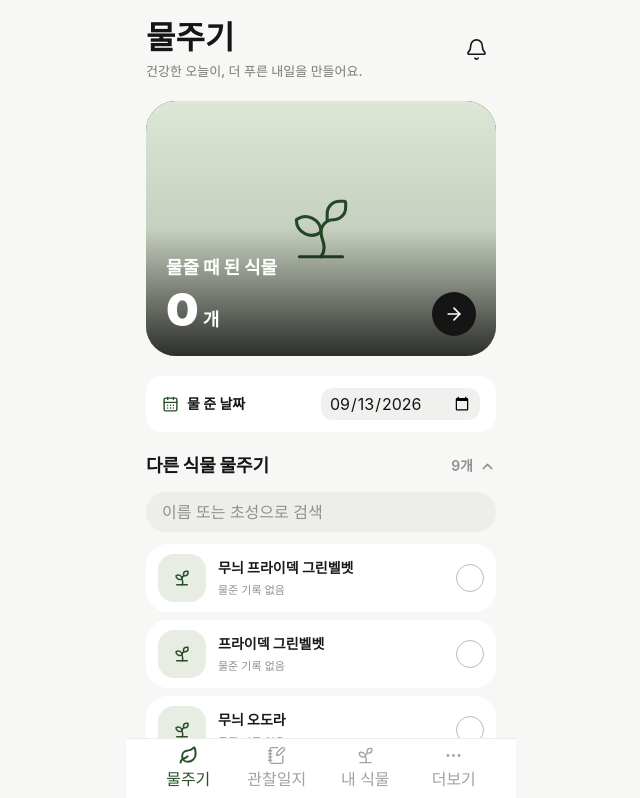
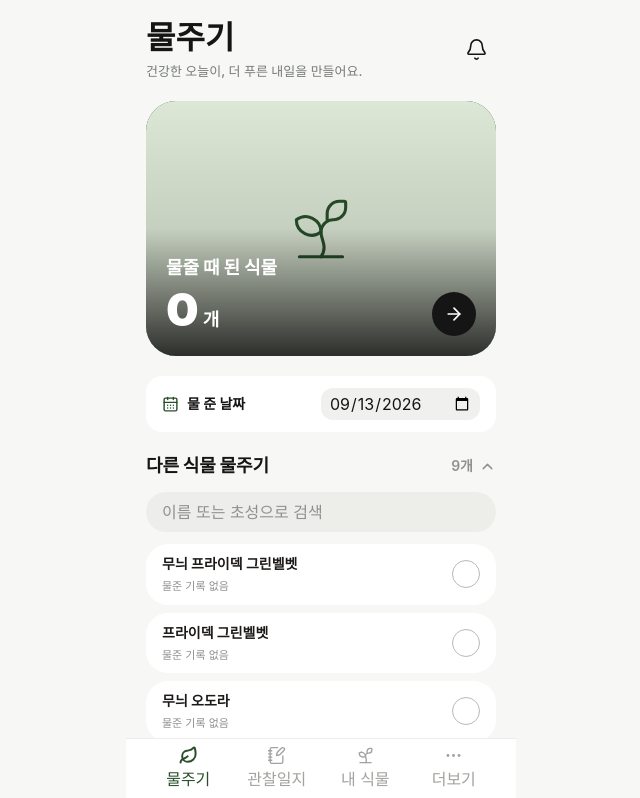
Before and after one commit to wo0h881-dev/plant-log, a Next.js app: page / in a window 1280 px wide. Shown: the top 798 px of the page, without its empty margins (319-959 px from the left). Built offline with nearby package versions, Linux system fonts and the light colour scheme.

Commit message:
Reduce watering screen image loading

```diff
--- a/components/BatchWatering.tsx
+++ b/components/BatchWatering.tsx
@@ -185,7 +185,6 @@ export function BatchWatering({ plants, recentPlants = [], onWateringSaved }: Ba
 
   function renderPlantRow(plant: Plant, due = false) {
     const isSelected = selectedIdSet.has(plant.id);
-    const photoUrl = getPlantPhoto(plant);
     const daysText = typeof plant.daysSinceWatered === "number"
       ? `${plant.daysSinceWatered}일 전 물줌`
       : "물준 기록 없음";
@@ -197,15 +196,12 @@ export function BatchWatering({ plants, recentPlants = [], onWateringSaved }: Ba
         role="checkbox"
         aria-checked={isSelected}
         onClick={() => togglePlant(plant.id)}
-        className={`flex min-h-[68px] w-full items-center justify-between gap-3 rounded-[22px] bg-white px-3 py-2.5 text-left transition ${
+        className={`flex min-h-[60px] w-full items-center justify-between gap-3 rounded-[22px] bg-white px-4 py-2.5 text-left transition ${
           isSelected
             ? "ring-2 ring-[#284F2A]"
             : due ? "ring-1 ring-[#E5DFC4]" : ""
         }`}
       >
-        <span className="relative grid h-12 w-12 shrink-0 place-items-center overflow-hidden rounded-2xl bg-[#E7EDE3] text-[#284F2A]">
-          {photoUrl ? <Image src={photoUrl} alt="" fill sizes="48px" className="object-cover" unoptimized onError={() => markPhotoFailed(photoUrl)} /> : <Sprout size={18} aria-hidden="true" />}
-        </span>
         <span className="min-w-0 flex-1">
           <span className="block truncate text-sm font-bold text-stone-900">{plant.name}</span>
           <span className="mt-1 block truncate text-[11px] text-[#909090]">
@@ -266,7 +262,7 @@ export function BatchWatering({ plants, recentPlants = [], onWateringSaved }: Ba
       <section>
         <div className="mb-2 flex items-center justify-between"><h2 className="text-[15px] font-extrabold text-[#151515]">오늘 물 준 식물</h2><span className="text-xs font-bold text-[#284F2A]">{todayWateredPlants.length}개</span></div>
         {isTodayLoading ? <div className="h-14 animate-pulse rounded-2xl bg-white" /> : todayWateringError ? <div className="rounded-2xl bg-red-50 px-4 py-3 text-center text-xs text-red-700">오늘 기록을 불러오지 못했어요.</div> : todayWateredPlants.length ? (
-          <div className="flex gap-2 overflow-x-auto pb-1">{todayWateredPlants.map((plant) => { const photoUrl = getPlantPhoto({ id: plant.id, name: plant.name, category: "" }); return <div key={plant.id || plant.name} className="flex w-32 shrink-0 items-center gap-2 rounded-2xl bg-white p-2"><span className="relative grid h-9 w-9 shrink-0 place-items-center overflow-hidden rounded-xl bg-[#E7EDE3] text-[#284F2A]">{photoUrl ? <Image src={photoUrl} alt="" fill sizes="36px" className="object-cover" unoptimized onError={() => markPhotoFailed(photoUrl)} /> : <Check size={16} aria-hidden="true" />}</span><span className="min-w-0"><span className="block truncate text-xs font-bold">{plant.name}</span><span className="text-[10px] text-[#909090]">오늘 완료</span></span></div>; })}</div>
+          <div className="flex gap-2 overflow-x-auto pb-1">{todayWateredPlants.map((plant) => <div key={plant.id || plant.name} className="flex w-32 shrink-0 items-center gap-2 rounded-2xl bg-white p-2"><span className="grid h-9 w-9 shrink-0 place-items-center rounded-xl bg-[#E7EDE3] text-[#284F2A]"><Check size={16} aria-hidden="true" /></span><span className="min-w-0"><span className="block truncate text-xs font-bold">{plant.name}</span><span className="text-[10px] text-[#909090]">오늘 완료</span></span></div>)}</div>
         ) : <div className="rounded-2xl bg-white px-4 py-3 text-center text-xs text-[#909090]">아직 오늘 물 준 식물이 없어요.</div>}
       </section>
 
--- a/public/sw.js
+++ b/public/sw.js
@@ -1,4 +1,4 @@
-const CACHE_NAME = "plant-log-v11";
+const CACHE_NAME = "plant-log-v12";
 const APP_SHELL = ["/", "/icon.svg"];
 
 self.addEventListener("install", (event) => {
```
